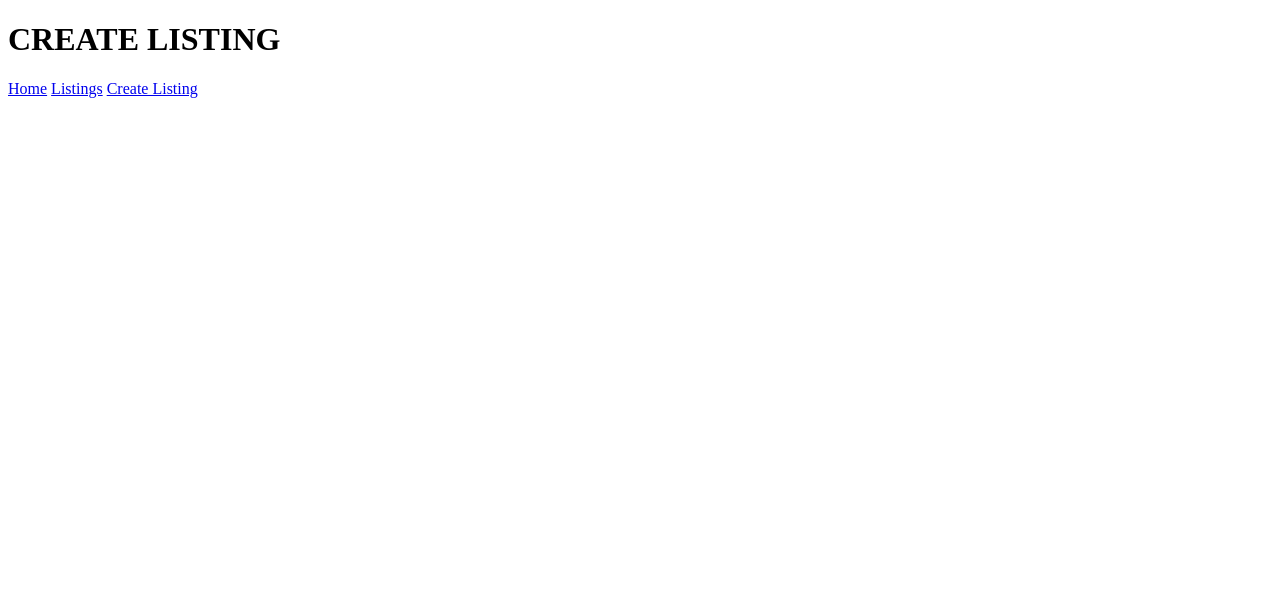
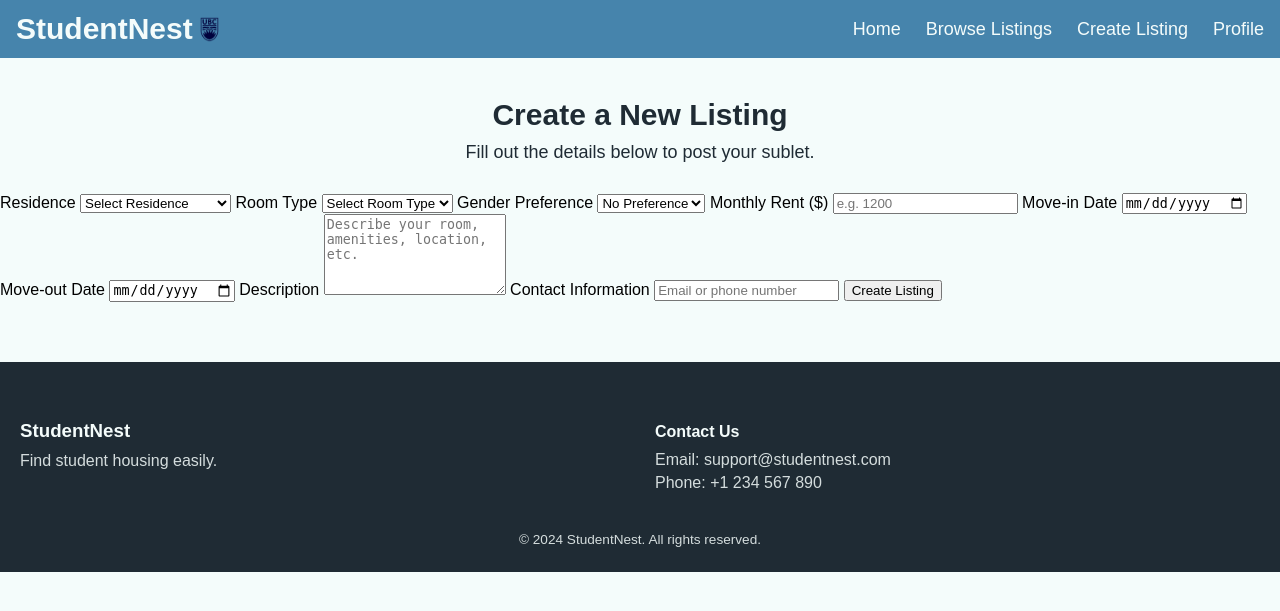
Before and after one commit to riya2117/ubc-housing-platform, a Flask app: page /create in a window 1280 px wide. Shown: the top 611 px of the page. Run offline with Flask 3, Linux system fonts and the light colour scheme.

Commit message:
Complete html for create-listing page and refine index page

```diff
--- a/static/styles.css
+++ b/static/styles.css
@@ -76,8 +76,8 @@ body {
     margin-bottom: 30px;
 }
 
-select,
-input {
+#search-form select,
+#search-form input {
     flex: 1;
     min-width: 100px;
     box-sizing: border-box;
@@ -93,11 +93,11 @@ input {
     cursor: pointer;
 }
 
-form select:last-of-type {
+#search-form select:last-of-type {
     border-right: none;
 }
 
-button {
+#search-form button {
     background-color: #4684ac;
     color: #F4FCFB;
     border: none;
@@ -120,7 +120,7 @@ button {
     height: 24px;
 }
 
-form {
+#search-form {
     background-color: #1f2b34;
     display: flex;
     border-radius: 8px;
--- a/templates/create-listing.html
+++ b/templates/create-listing.html
@@ -3,16 +3,109 @@
 <head>
     <meta charset="UTF-8">
     <meta name="viewport" content="width=device-width, initial-scale=1.0">
-    <title>Document</title>
+    <title>Create Listing | StudentNest</title>
+    <meta name="description" content="Find student housing, rooms, and rentals easily.">
+    <link rel="icon" href="{{ url_for('static', filename='favicon.png') }}">
+    <link rel="stylesheet" href="{{ url_for('static', filename='styles.css') }}">
 </head>
 <body>
     <header>
-        <h1>CREATE LISTING</h1>
-        <nav>
-            <a href="/">Home</a>
-            <a href="/listings">Listings</a>
-            <a href="/create">Create Listing</a>
+        <nav aria-label="Main navigation" class="navbar">
+            <div class="left-navbar">
+                <h1 id="title">StudentNest</h1>
+                <img id="logo" src="{{ url_for('static', filename='logo.png') }}" alt="StudentNest Logo">
+            </div>
+            <div class="right-navbar">
+                <a href="/">Home</a>
+                <a href="/listings">Browse Listings</a>
+                <a href="/create">Create Listing</a>
+                <a href="/profile">Profile</a>
+            </div>
         </nav>
     </header>
+
+    <main>
+        <h2 id="headline">Create a New Listing</h2>
+        <p id="description">Fill out the details below to post your sublet.</p>
+        <form action="/listings" method="POST" id="create-form">
+            <label for="residence">Residence</label>
+            <select id="residence" name="residence" required>
+                <option value="" disabled selected>Select Residence</option>
+                <option value="thunderbird">Thunderbird</option>
+                <option value="exchange">Exchange</option>
+                <option value="marine">Marine Drive</option>
+                <option value="ponderosa">Ponderosa Commons</option>
+            </select>
+
+            <label for="room-type">Room Type</label>
+            <select id="room-type" name="room_type" required>
+                <option value="" disabled selected>Select Room Type</option>
+                <option value="nano-studio">Nano Studio</option>
+                <option value="studio">Studio</option>
+                <option value="1-bedroom">1 Bedroom</option>
+                <option value="2-bedroom">2 Bedroom</option>
+                <option value="4-bedroom">4 Bedroom</option>
+            </select>
+
+            <label for="gender-preference">Gender Preference</label>
+            <select id="gender-preference" name="gender_preference">
+                <option value="no-preference" selected>No Preference</option>
+                <option value="male">Male</option>
+                <option value="female">Female</option>
+                <option value="other">Other</option>
+            </select>
+
+            <label for="rent">Monthly Rent ($)</label>
+            <input
+                type="number"
+                id="rent"
+                name="rent"
+                min="0"
+                placeholder="e.g. 1200"
+                required
+            >
+
+            <label for="move-in">Move-in Date</label>
+            <input type="date" id="move-in" name="move_in" required>
+
+            <label for="move-out">Move-out Date</label>
+            <input type="date" id="move-out" name="move_out" required>
+
+            <label for="listing-description">Description</label>
+            <textarea
+                id="listing-description"
+                name="listing_description"
+                rows="5"
+                placeholder="Describe your room, amenities, location, etc."
+                required
+            ></textarea>
+
+            <label for="contact-info">Contact Information</label>
+            <input
+                type="text"
+                id="contact-info"
+                name="contact_info"
+                placeholder="Email or phone number"
+                required
+            >
+
+            <button type="submit">Create Listing</button>
+        </form>
+    </main>
+
+    <footer class="footer">
+        <div class="footer-brand">
+            <h3>StudentNest</h3>
+            <p>Find student housing easily.</p>
+        </div>
+
+        <div class="footer-contact">
+            <h4>Contact Us</h4>
+            <p>Email: support@studentnest.com</p>
+            <p>Phone: +1 234 567 890</p>
+        </div>
+
+        <p class="copyright">&copy; 2024 StudentNest. All rights reserved.</p>
+    </footer>
 </body>
 </html>
--- a/templates/index.html
+++ b/templates/index.html
@@ -29,7 +29,7 @@
         <p id="description">Browse verified sublets posted by students.</p>
 
         <section class="search-filters">
-            <form action="/listings" method="GET">
+            <form action="/listings" method="GET" id="search-form">
 
                 <!-- Preferred Residence -->
                 <select name="residence">
```
